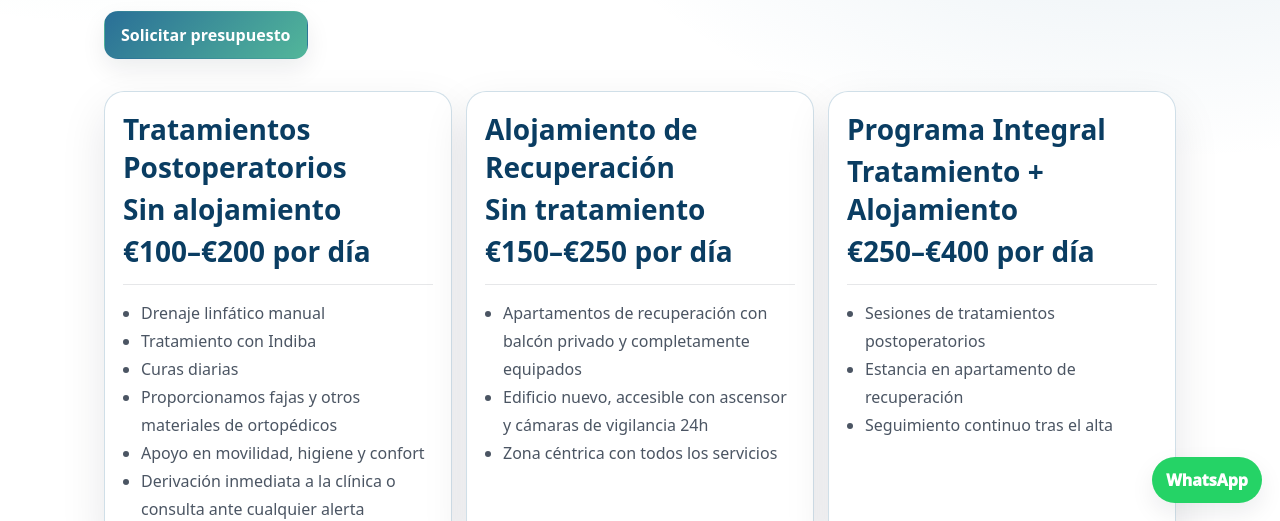
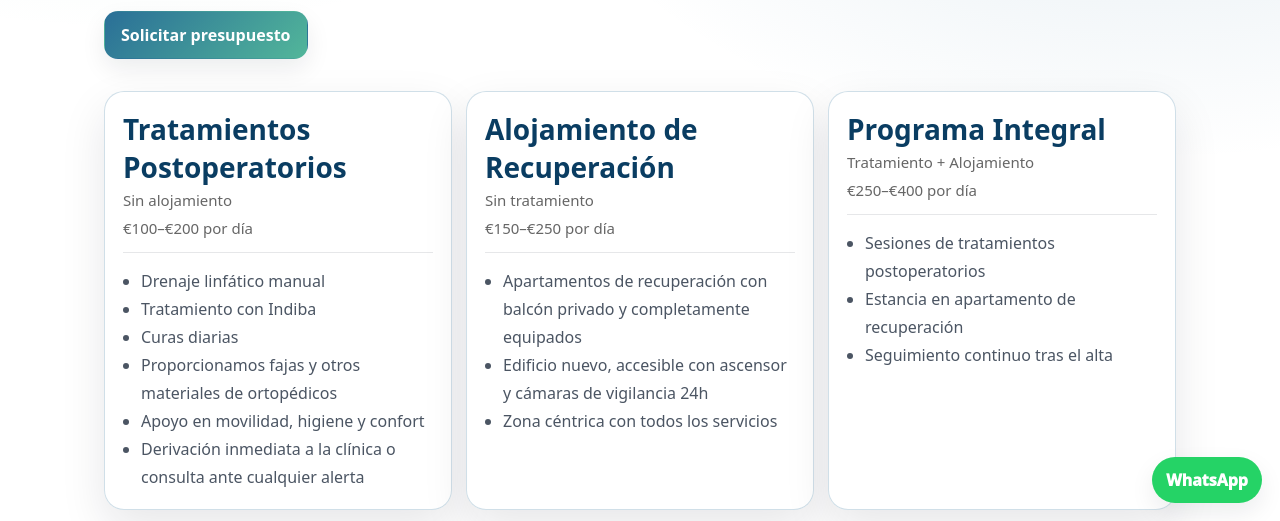
Before and after one commit to yaronstr/BRC, a plain HTML site: page pricing-es.html in a window 1280 px wide. Shown: the part 279-800 px from the top of the page. Drawn offline with Linux system fonts and the light colour scheme.

Commit message:
Update pricing-es.html

```diff
--- a/pricing-es.html
+++ b/pricing-es.html
@@ -2,8 +2,8 @@
 
   <div class="card glow">
     <div class="h3"><strong>Tratamientos Postoperatorios</strong></div>
-    <div class="h3">Sin alojamiento</div>
-    <div class="h3">€100–€200 por día</div>
+    <div class="price">Sin alojamiento</div>
+    <div class="price">€100–€200 por día</div>
     <div class="hr"></div>
     <ul class="list">
       <li>Drenaje linfático manual</li>
@@ -19,8 +19,8 @@
 
   <div class="card glow">
     <div class="h3"><strong>Alojamiento de Recuperación</strong></div>
-    <div class="h3">Sin tratamiento</div>
-    <div class="h3">€150–€250 por día</div>
+    <div class="price">Sin tratamiento</div>
+    <div class="price">€150–€250 por día</div>
     <div class="hr"></div>
     <ul class="list">
       <li>Apartamentos de recuperación con balcón privado y completamente equipados</li>
@@ -32,8 +32,8 @@
 
   <div class="card glow">
     <div class="h3"><strong>Programa Integral</strong></div>
-       <div class="h3">Tratamiento + Alojamiento </div>
-    <div class="h3">€250–€400 por día</div>
+       <div class="price">Tratamiento + Alojamiento </div>
+    <div class="price">€250–€400 por día</div>
     <div class="hr"></div>
     <ul class="list">
     <li>Sesiones de tratamientos postoperatorios</li>
```
